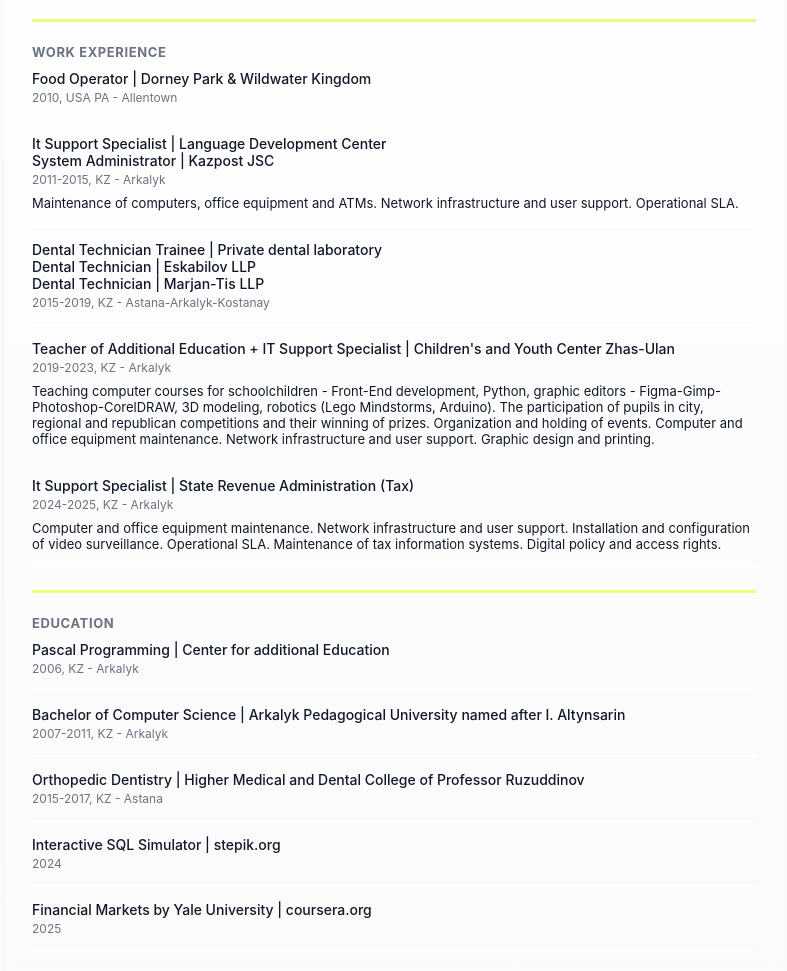
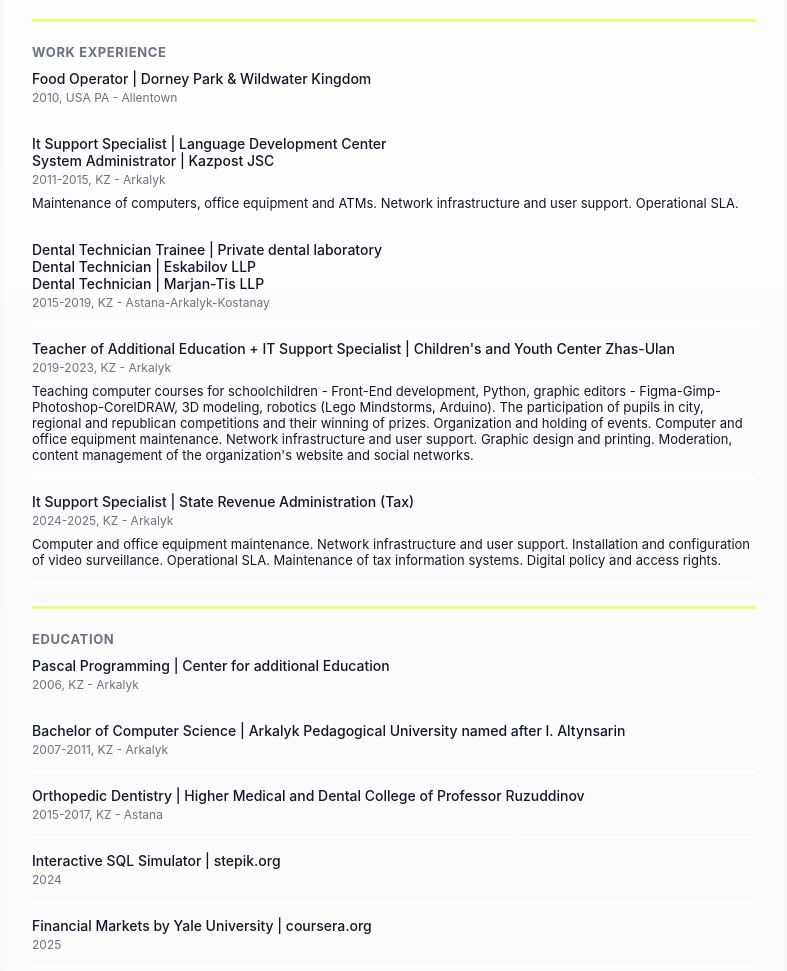
Before and after one commit to serast25/serast25.github.io, a plain HTML site: page index.html in a window 1280 px wide. Shown: the part 456-1427 px from the top of the page, without its empty margins (246-1033 px from the left). Drawn offline with Linux system fonts and the light colour scheme.

Commit message:
Update index.html
added "Moderation, content management of the organization's website and social networks." +2 lang

```diff
--- a/index.html
+++ b/index.html
@@ -251,7 +251,7 @@
           { title: "Food Operator | Dorney Park & Wildwater Kingdom", meta: "2010, USA PA - Allentown", desc: "" },
           { title: "It Support Specialist | Language Development Center <br>System Administrator | Kazpost JSC", meta: "2011-2015, KZ - Arkalyk", desc: "Maintenance of computers, office equipment and ATMs. Network infrastructure and user support. Operational SLA." },
           { title: "Dental Technician Trainee | Private dental laboratory <br>Dental Technician | Eskabilov LLP <br>Dental Technician | Marjan-Tis LLP", meta: "2015-2019, KZ - Astana-Arkalyk-Kostanay", desc: "" },
-          { title: "Teacher of Additional Education + IT Support Specialist | Children's and Youth Center Zhas-Ulan", meta: "2019-2023, KZ - Arkalyk", desc: "Teaching computer courses for schoolchildren - Front-End development, Python, graphic editors - Figma-Gimp-Photoshop-CorelDRAW, 3D modeling, robotics (Lego Mindstorms, Arduino). The participation of pupils in city, regional and republican competitions and their winning of prizes. Organization and holding of events. Computer and office equipment maintenance. Network infrastructure and user support. Graphic design and printing." },
+          { title: "Teacher of Additional Education + IT Support Specialist | Children's and Youth Center Zhas-Ulan", meta: "2019-2023, KZ - Arkalyk", desc: "Teaching computer courses for schoolchildren - Front-End development, Python, graphic editors - Figma-Gimp-Photoshop-CorelDRAW, 3D modeling, robotics (Lego Mindstorms, Arduino). The participation of pupils in city, regional and republican competitions and their winning of prizes. Organization and holding of events. Computer and office equipment maintenance. Network infrastructure and user support. Graphic design and printing. Moderation, content management of the organization's website and social networks." },
           { title: "It Support Specialist | State Revenue Administration (Tax)", meta: "2024-2025, KZ - Arkalyk", desc: "Computer and office equipment maintenance. Network infrastructure and user support. Installation and configuration of video surveillance. Operational SLA. Maintenance of tax information systems. Digital policy and access rights." }
         ],
         education_h: "Education",
@@ -285,7 +285,7 @@
           { title: "Приготовление и реализация фастфуда | Dorney Park & Wildwater Kingdom", meta: "2010, США Пенсильвания - Аллентаун", desc: "" },
           { title: "IT-поддержка | Центр развития языков при акимате города Аркалыка <br>Системный администратор | АО Казпочта", meta: "2011-2015, РК - Аркалык", desc: "Обслуживание компьютеров, оргтехники и банкоматов. Поддержка сетевой инфраструктуры и пользователей. Оперативное SLA." },
           { title: "Зубной техник стажёр | Частная зуботехническая лаборатория <br>Зубной техник | ТОО Ескабылов <br>Зубной техник | ТОО Маржан-Тыс", meta: "2015-2019, РК - Астана-Аркалык-Костанай", desc: "" },
-          { title: "Педагог дополнительного образования + IT-поддержка | Детско-юношеский центр Жас-Улан", meta: "2019-2023, РК - Аркалык", desc: "Преподавание компьютерных курсов для школьников - Front-End разработка, Python, графические редакторы - Figma-Gimp-Photoshop-CorelDRAW, 3D-моделирование, робототехника(Lego Mindstorms, Arduino). Участие воспитанников(школьников) в городских, областных и республиканских конкурсах и занимание ими призовых мест. Организация и проведение мероприятий. Обслуживание компьютеров и оргтехники. Поддержка сетевой инфраструктуры и пользователей. Графический дизайн и полиграфия." },
+          { title: "Педагог дополнительного образования + IT-поддержка | Детско-юношеский центр Жас-Улан", meta: "2019-2023, РК - Аркалык", desc: "Преподавание компьютерных курсов для школьников - Front-End разработка, Python, графические редакторы - Figma-Gimp-Photoshop-CorelDRAW, 3D-моделирование, робототехника(Lego Mindstorms, Arduino). Участие воспитанников(школьников) в городских, областных и республиканских конкурсах и занимание ими призовых мест. Организация и проведение мероприятий. Обслуживание компьютеров и оргтехники. Поддержка сетевой инфраструктуры и пользователей. Графический дизайн и полиграфия. Модерация, контент-менеджмент сайта и социальных сетей организации. " },
           { title: "IT-поддержка | Управление государственных доходов по городу Аркалыку", meta: "2024-2025, РК - Аркалык", desc: "Обслуживание компьютеров и оргтехники. Поддержка сетевой инфраструктуры и пользователей. Установка и настройка видеонаблюдения. Оперативное SLA. Сопровождение информационных систем налогообложения. Цифровая политика и права доступа." }
         ],
         education_h: "Образование",
@@ -319,7 +319,7 @@
           { title: "Фаст-фудты дайындау және сату | Dorney Park & Wildwater Kingdom", meta: "2010, АҚШ Пенсильвания-Аллентаун", desc: "" },
           { title: "It-қолдау | Арқалық қаласы әкімдігі жанындағы Тілдерді дамыту орталығы <br>Жүйелік әкімші | Қазпошта АҚ", meta:" 2011-2015, ҚР - Арқалық", desc: "Компьютерлерге, кеңсе жабдықтарына және банкоматтарға қызмет көрсету. Желілік инфрақұрылымды және пайдаланушыларды қолдау. Жедел SLA." },
           { title: "Стоматолог тағылымдамашы | жеке стоматологиялық зертхана <br>Тіс технигі | Ескабылов ЖШС <br>Тіс технигі | Маржан-тіс ЖШС", meta:"2015-2019, ҚР - Астана-Арқалық-Қостанай", desc: "Сипаттама 3" },
-          { title: "Қосымша білім беру педагогы + IT-қолдау | Жас Ұлан балалар мен жасөспірімдер орталығы", meta: "2019-2023, ҚР - Арқалық", desc: "Мектеп оқушыларына арналған компьютерлік курстарды оқыту-Front-End әзірлеу, Python, графикалық редакторлар-Figma-Gimp-Photoshop-CorelDRAW, 3D модельдеу, робототехника(Lego Mindstorms, Arduino). Тәрбиеленушілердің(оқушылардың) қалалық, облыстық және республикалық конкурстарға қатысуы және олардың жүлделі орындарға ие болуы. Іс-шараларды ұйымдастыру және өткізу. Компьютерлер мен кеңсе жабдықтарына қызмет көрсету. Желілік инфрақұрылымды және пайдаланушыларды қолдау. Графикалық дизайн және полиграфия." },
+          { title: "Қосымша білім беру педагогы + IT-қолдау | Жас Ұлан балалар мен жасөспірімдер орталығы", meta: "2019-2023, ҚР - Арқалық", desc: "Мектеп оқушыларына арналған компьютерлік курстарды оқыту-Front-End әзірлеу, Python, графикалық редакторлар-Figma-Gimp-Photoshop-CorelDRAW, 3D модельдеу, робототехника(Lego Mindstorms, Arduino). Тәрбиеленушілердің(оқушылардың) қалалық, облыстық және республикалық конкурстарға қатысуы және олардың жүлделі орындарға ие болуы. Іс-шараларды ұйымдастыру және өткізу. Компьютерлер мен кеңсе жабдықтарына қызмет көрсету. Желілік инфрақұрылымды және пайдаланушыларды қолдау. Графикалық дизайн және полиграфия. Ұйымның сайты мен әлеуметтік желілерін модерациялау, мазмұнды басқару." },
           { title: "It-қолдау | Мемлекеттік кірістер комитетінің Арқалық ауданы", meta: "2024-2025, ҚР - Арқалық", desc: "Компьютерлер мен кеңсе жабдықтарына қызмет көрсету. Желілік инфрақұрылымды және пайдаланушыларды қолдау. Бейнебақылауды орнату және орнату. Жедел SLA. Салық салудың ақпараттық жүйелерін сүйемелдеу. Сандық саясат және қол жеткізу құқықтары." }
 
         ],
```
